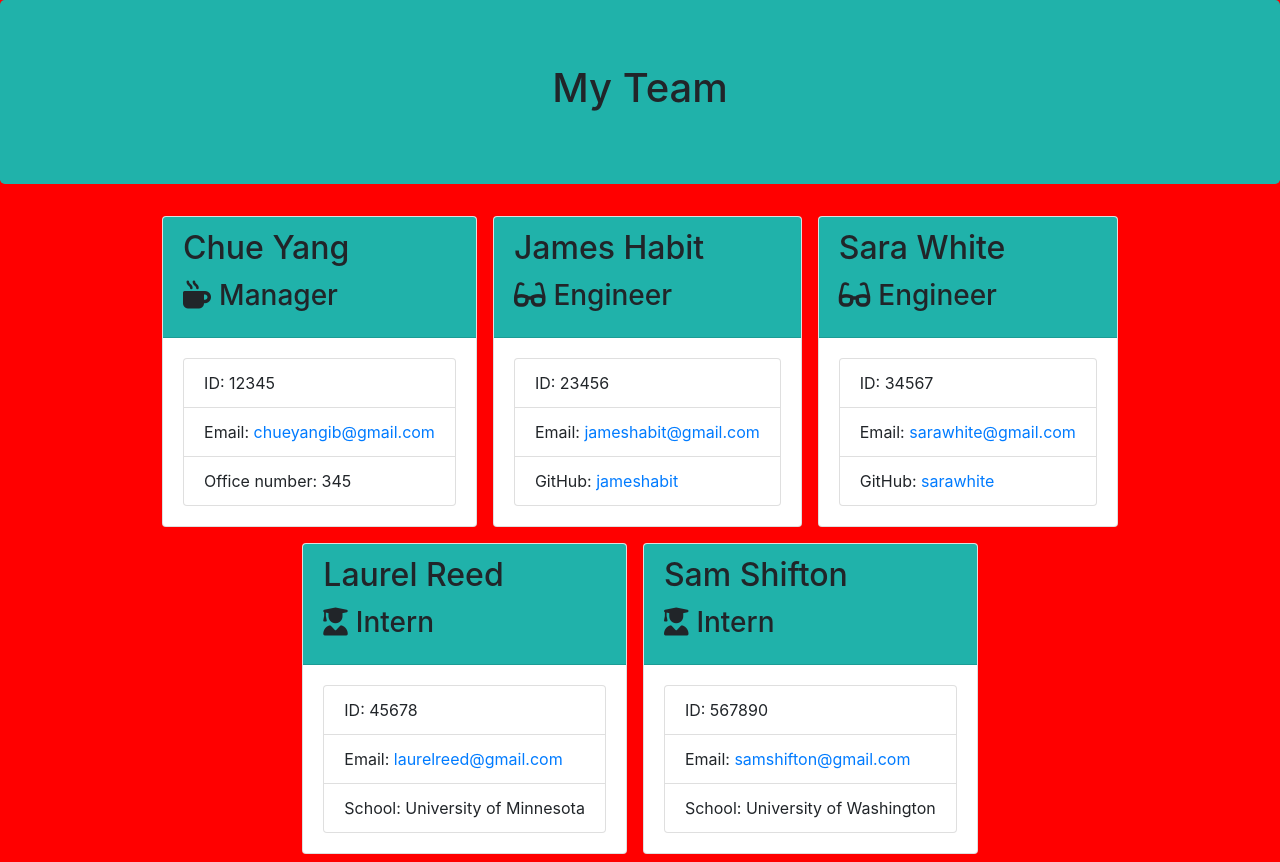
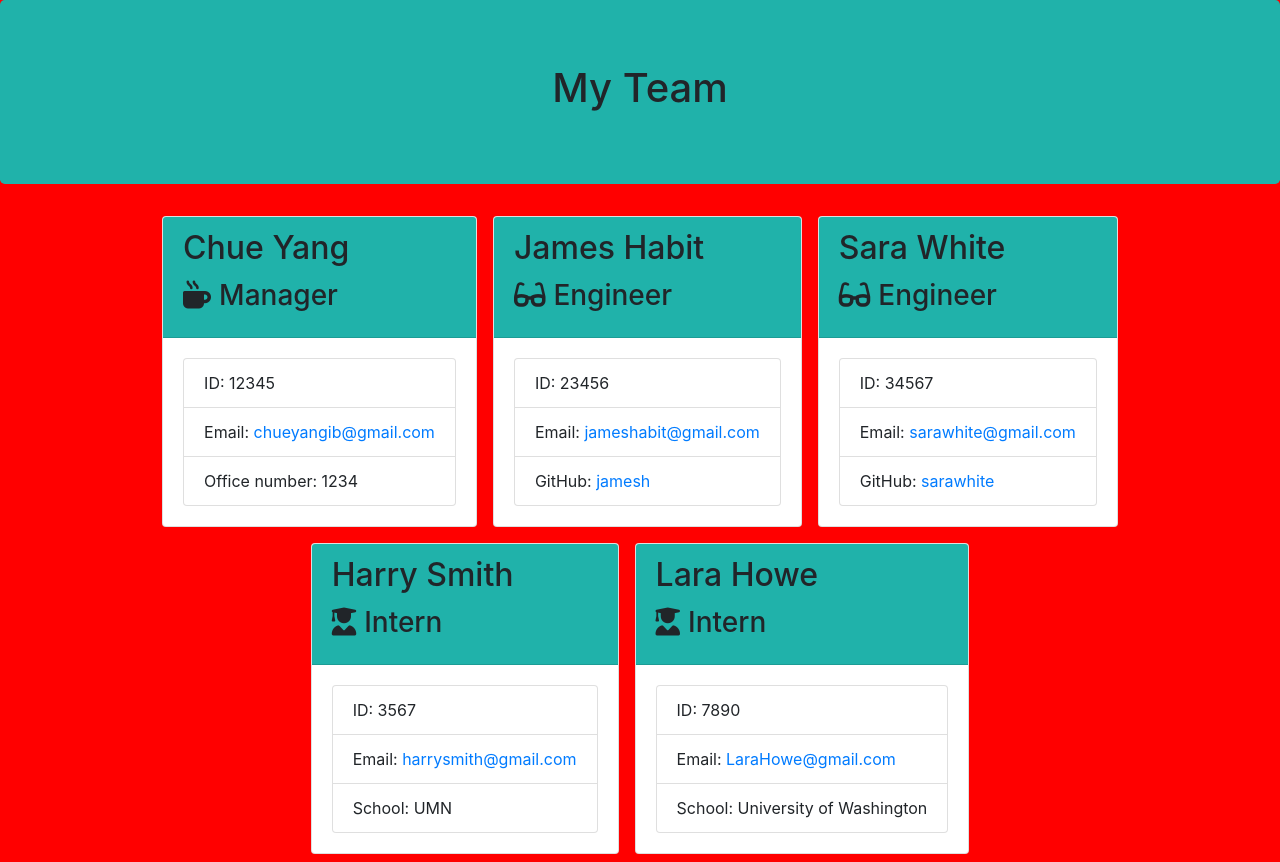
Before and after one commit to chueny/CLI-Employee-Summary, a website: page Develop/output/team.html in a window 1280 px wide. Drawn offline with nearby package versions, Linux system fonts and the light colour scheme; files that its build step writes are made by us from their sources.

```diff
--- a/Develop/output/team.html
+++ b/Develop/output/team.html
@@ -32,7 +32,7 @@
         <ul class="list-group">
             <li class="list-group-item">ID: 12345</li>
             <li class="list-group-item">Email: <a href="mailto:chueyangib@gmail.com">chueyangib@gmail.com</a></li>
-            <li class="list-group-item">Office number: 345</li>
+            <li class="list-group-item">Office number: 1234</li>
         </ul>
     </div>
 </div>
@@ -45,7 +45,7 @@
         <ul class="list-group">
             <li class="list-group-item">ID: 23456</li>
             <li class="list-group-item">Email: <a href="mailto:jameshabit@gmail.com">jameshabit@gmail.com</a></li>
-            <li class="list-group-item">GitHub: <a href="https://github.com/jameshabit" target="_blank" rel="noopener noreferrer">jameshabit</a></li>
+            <li class="list-group-item">GitHub: <a href="https://github.com/jamesh" target="_blank" rel="noopener noreferrer">jamesh</a></li>
         </ul>
     </div>
 </div>
@@ -64,26 +64,26 @@
 </div>
 <div class="card employee-card m-2" >
     <div class="card-header" style="background-color: #20B2AA">
-        <h2 class="card-title">Laurel Reed</h2>
+        <h2 class="card-title">Harry Smith</h2>
         <h3 class="card-title"><i class="fas fa-user-graduate mr-2"></i>Intern</h3>
     </div>
     <div class="card-body">
         <ul class="list-group">
-            <li class="list-group-item">ID: 45678</li>
-            <li class="list-group-item">Email: <a href="mailto:laurelreed@gmail.com">laurelreed@gmail.com</a></li>
-            <li class="list-group-item">School: University of Minnesota</li>
+            <li class="list-group-item">ID: 3567</li>
+            <li class="list-group-item">Email: <a href="mailto:harrysmith@gmail.com">harrysmith@gmail.com</a></li>
+            <li class="list-group-item">School: UMN</li>
         </ul>
     </div>
 </div>
 <div class="card employee-card m-2" >
     <div class="card-header" style="background-color: #20B2AA">
-        <h2 class="card-title">Sam Shifton</h2>
+        <h2 class="card-title">Lara Howe</h2>
         <h3 class="card-title"><i class="fas fa-user-graduate mr-2"></i>Intern</h3>
     </div>
     <div class="card-body">
         <ul class="list-group">
-            <li class="list-group-item">ID: 567890</li>
-            <li class="list-group-item">Email: <a href="mailto:samshifton@gmail.com">samshifton@gmail.com</a></li>
+            <li class="list-group-item">ID: 7890</li>
+            <li class="list-group-item">Email: <a href="mailto:LaraHowe@gmail.com">LaraHowe@gmail.com</a></li>
             <li class="list-group-item">School: University of Washington</li>
         </ul>
     </div>
```
Also changed, not shown: 2 other files.
